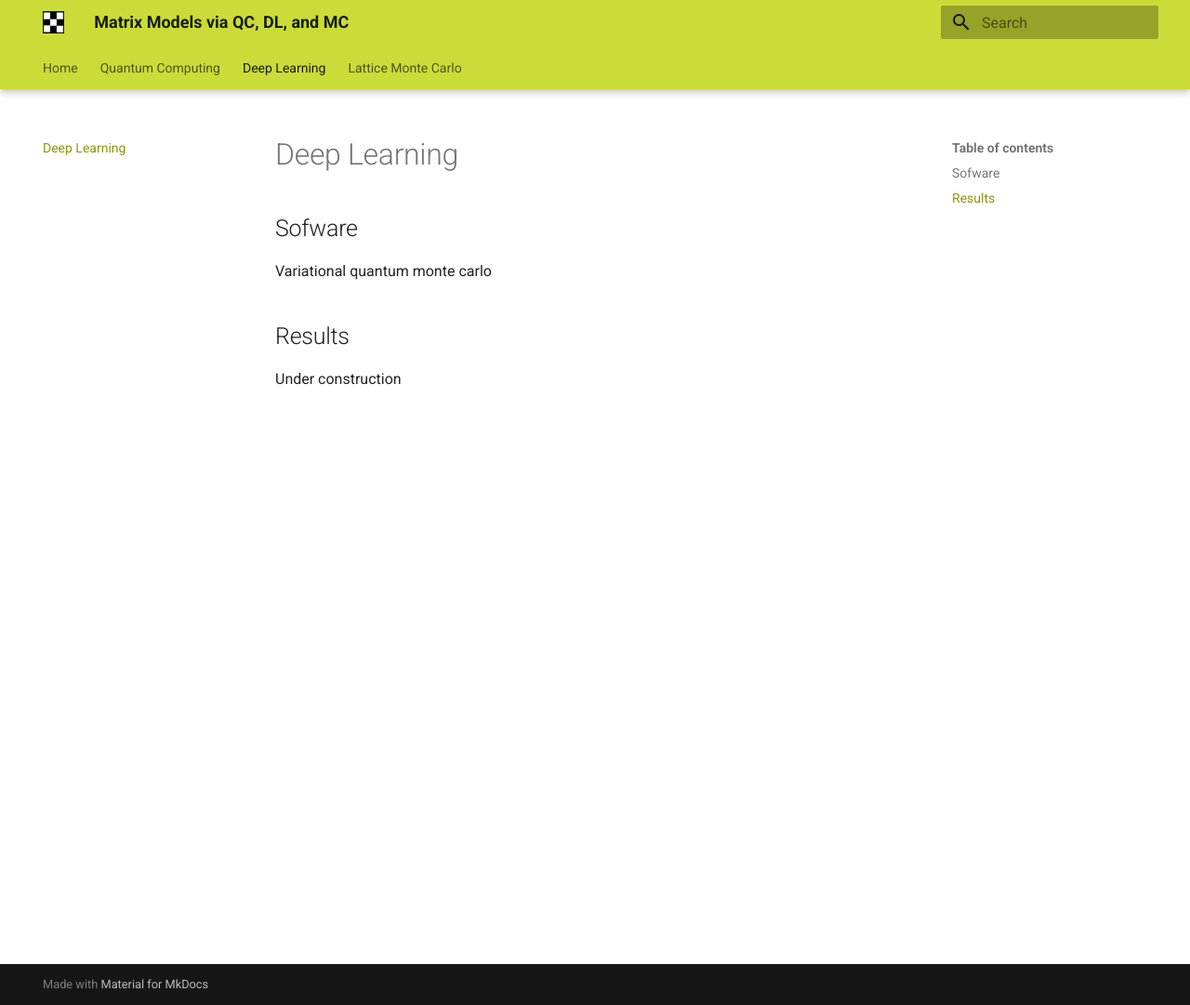
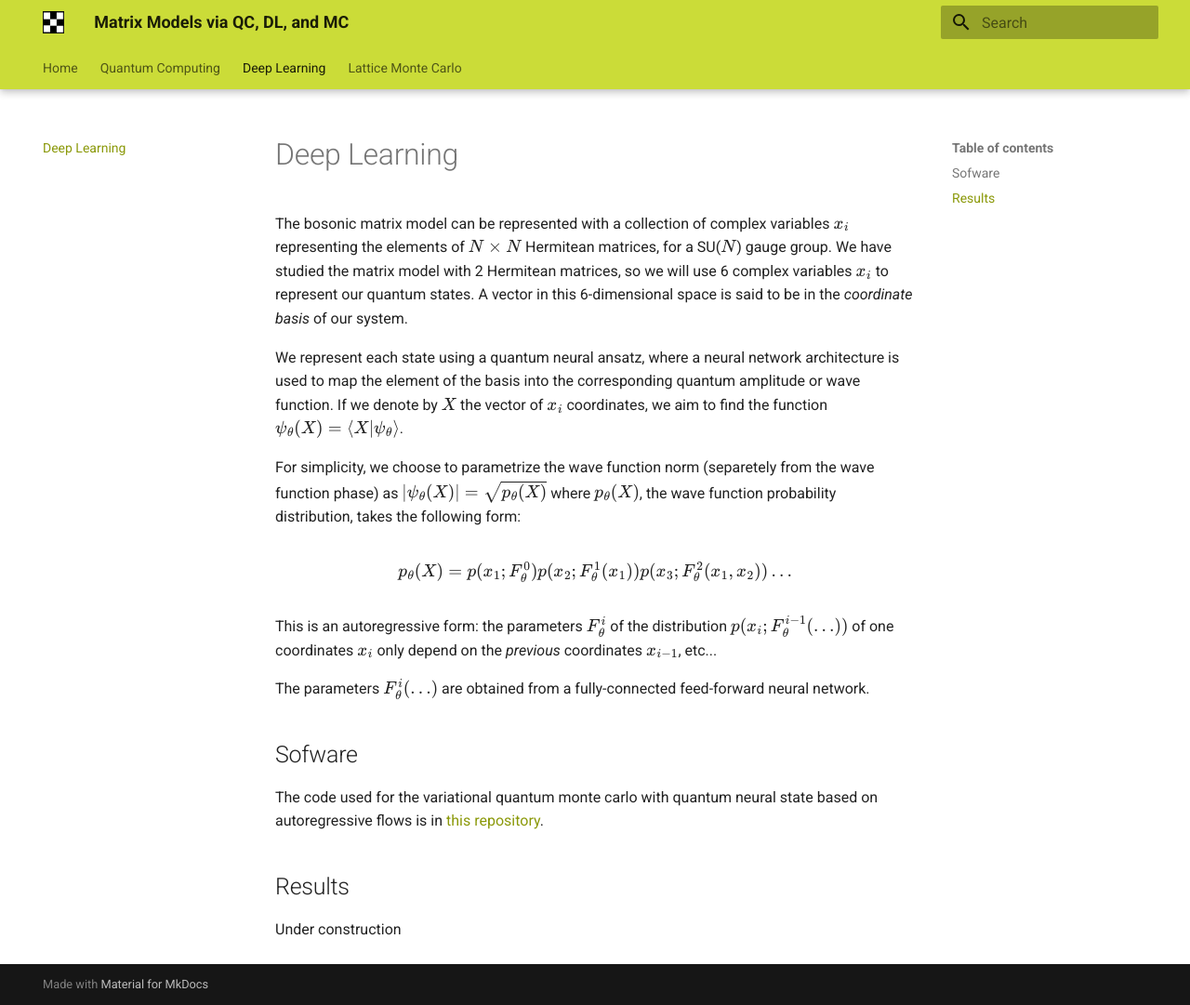
Before and after one commit to erinaldi/mm-qc-dl-supplemental, an MkDocs documentation site: the page built from docs/dl/dl.md, in a window 1280 px wide and 1081 px high. Shown: the whole window at 93% size. Built offline with MkDocs 1.6.1 and Material for MkDocs 9.7.7, drawn with Linux system fonts in a browser that asks for light colours.

Commit message:
[fix] Adding intro and repo

```diff
--- a/docs/dl/dl.md
+++ b/docs/dl/dl.md
@@ -1,8 +1,24 @@
 # Deep Learning
+
+The bosonic matrix model can be represented with a collection of complex variables $x_i$ representing the elements of $N \times N$ Hermitean matrices, for a SU($N$) gauge group.
+We have studied the matrix model with 2 Hermitean matrices, so we will use 6 complex variables $x_i$ to represent our quantum states.
+A vector in this 6-dimensional space is said to be in the _coordinate basis_ of our system.
+
+We represent each state using a quantum neural ansatz, where a neural network architecture is used to map the element of the basis into the corresponding quantum amplitude or wave function.
+If we denote by $X$ the vector of $x_i$ coordinates, we aim to find the function $\psi_\theta(X)=\langle X|\psi_\theta\rangle$.
+
+For simplicity, we choose to parametrize the wave function norm (separetely from the wave function phase) as
+$|\psi_\theta(X)| = \sqrt{p_\theta(X)}$ where $p_\theta(X)$, the wave function probability distribution, takes the following form:
+
+$$ p_\theta(X) = p(x_1; F^0_\theta) p(x_2; F^1_\theta(x_1)) p(x_3; F^2_\theta(x_1, x_2)) \ldots $$
+
+This is an autoregressive form: the parameters $F^i_\theta$ of the distribution $p(x_i; F^{i-1}_\theta(\ldots))$ of one coordinates $x_i$ only depend on the _previous_ coordinates $x_{i-1}$, etc...
+
+The parameters $F^{i}_\theta(\ldots)$ are obtained from a fully-connected feed-forward neural network.
 
 ## Sofware
 
-Variational quantum monte carlo
+The code used for the variational quantum monte carlo with quantum neural state based on autoregressive flows is in [this repository](https://github.com/hanxzh94/minimal_BMN_MQM).
 
 ## Results
 
```
